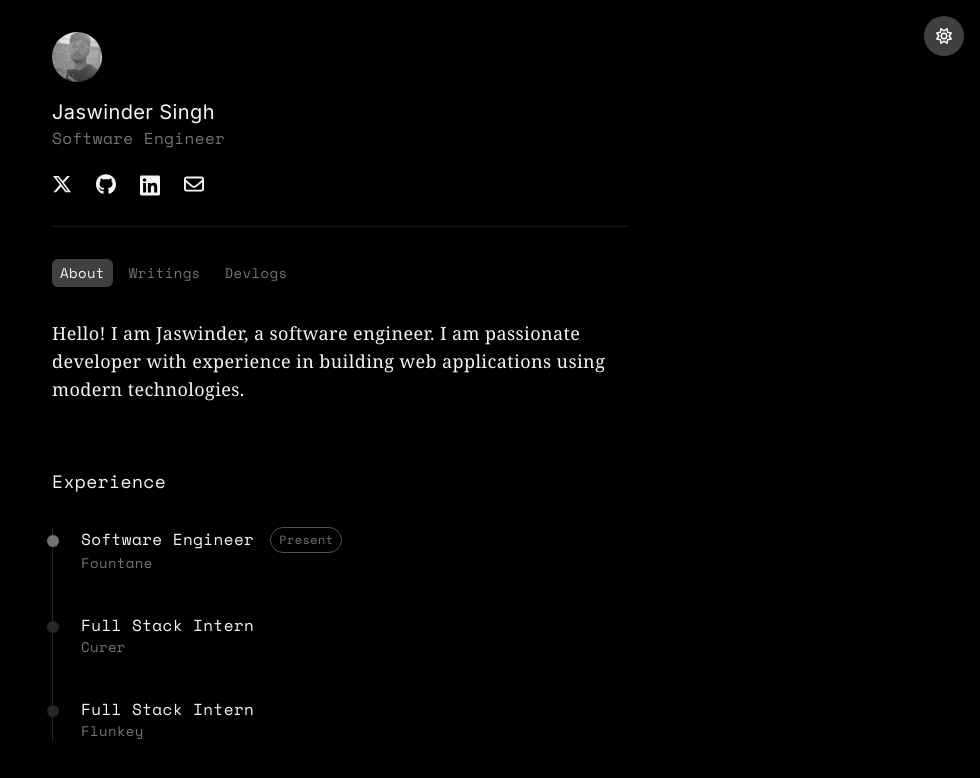
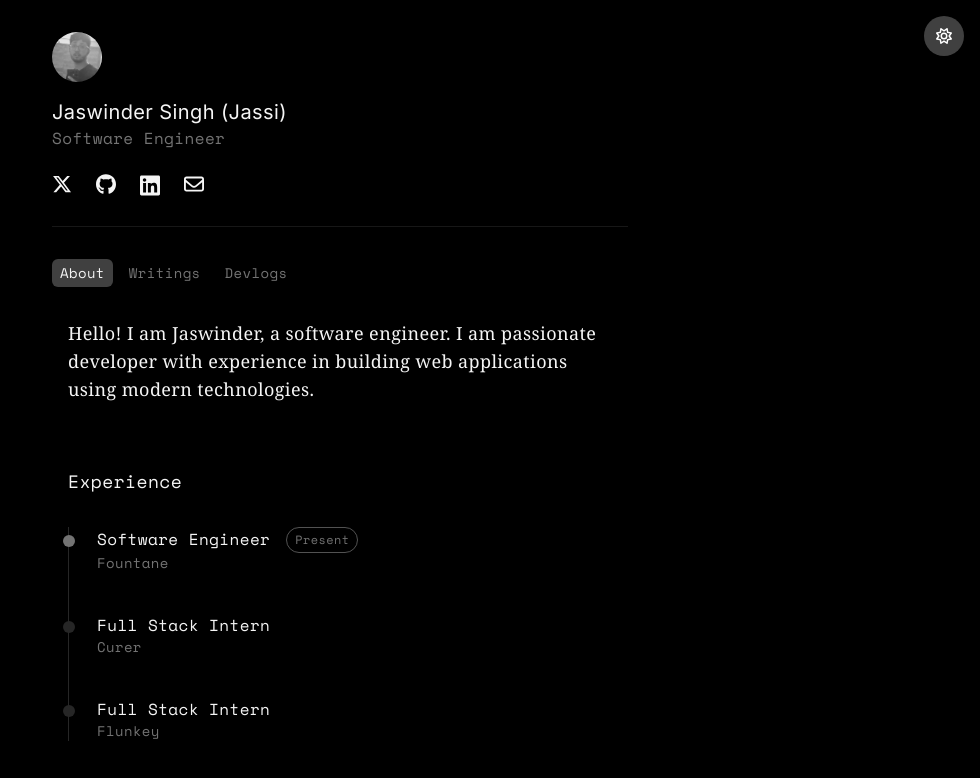
Before and after one commit to jassi-singh/me, a Next.js app: page / in a window 1280 px wide. Shown: the top 778 px of the page, without its empty margins (300-1280 px from the left). Built offline with nearby package versions, Linux system fonts and the light colour scheme.

Commit message:
feat: added scroll on main content

```diff
--- a/app/[type]/[slug]/page.tsx
+++ b/app/[type]/[slug]/page.tsx
@@ -6,13 +6,12 @@ export default function Post({
 }: {
   params: { slug: string; type: string };
 }) {
-  const Blog = dynamic(() => import(`@/markdown/${params.type}/${params.slug}.mdx`), {
-    ssr: true,
-  });
+  const Blog = dynamic(
+    () => import(`@/markdown/${params.type}/${params.slug}.mdx`),
+    {
+      ssr: true,
+    }
+  );
 
-  return (
-    <div className="max-w-none">
-      <Blog />
-    </div>
-  );
+  return <Blog />;
 }
--- a/app/globals.css
+++ b/app/globals.css
@@ -10,7 +10,7 @@
 }
 
 ::-webkit-scrollbar {
-  width: 8px;
+  width: 4px;
 }
 
 ::-webkit-scrollbar-track {
--- a/app/layout.tsx
+++ b/app/layout.tsx
@@ -25,16 +25,15 @@ export default function RootLayout({
   return (
     <html className={`${inter.variable} ${spaceMono.variable} dark`} lang="en">
       <body className="font-inter text-neutral-900 dark:text-neutral-100 bg-white dark:bg-black tracking-wide">
-        <main className="flex min-h-screen flex-col items-center p-8">
+        <main className="flex min-h-screen max-h-screen flex-col items-center p-8 pb-0">
           <ThemeButton />
-          <div className="max-w-xl w-full">
+          <div className="max-w-xl w-full flex flex-col flex-grow overflow-y-auto">
             <Profile />
 
             <div className="my-8 border-b border-neutral-200 dark:border-neutral-900" />
 
             <Navbar />
-
-            {children}
+            <div className="w-full overflow-y-auto px-4 pb-8">{children}</div>
           </div>
         </main>
       </body>
--- a/components/profile.tsx
+++ b/components/profile.tsx
@@ -14,7 +14,7 @@ export default function Profile() {
         height={50}
         className="rounded-full grayscale"
       />
-      <h1 className="text-xl mt-4">Jaswinder Singh</h1>
+      <h1 className="text-xl mt-4">Jaswinder Singh (Jassi)</h1>
       <p className="text-neutral-500 font-mono">Software Engineer</p>
 
       <div className="mt-6 flex gap-6 items-center">
```
Also changed, not shown: markdown/writings/about-portfolio.mdx (added, +9 -0 lines), markdown/writings/getting-started.mdx (deleted, +0 -8 lines).
